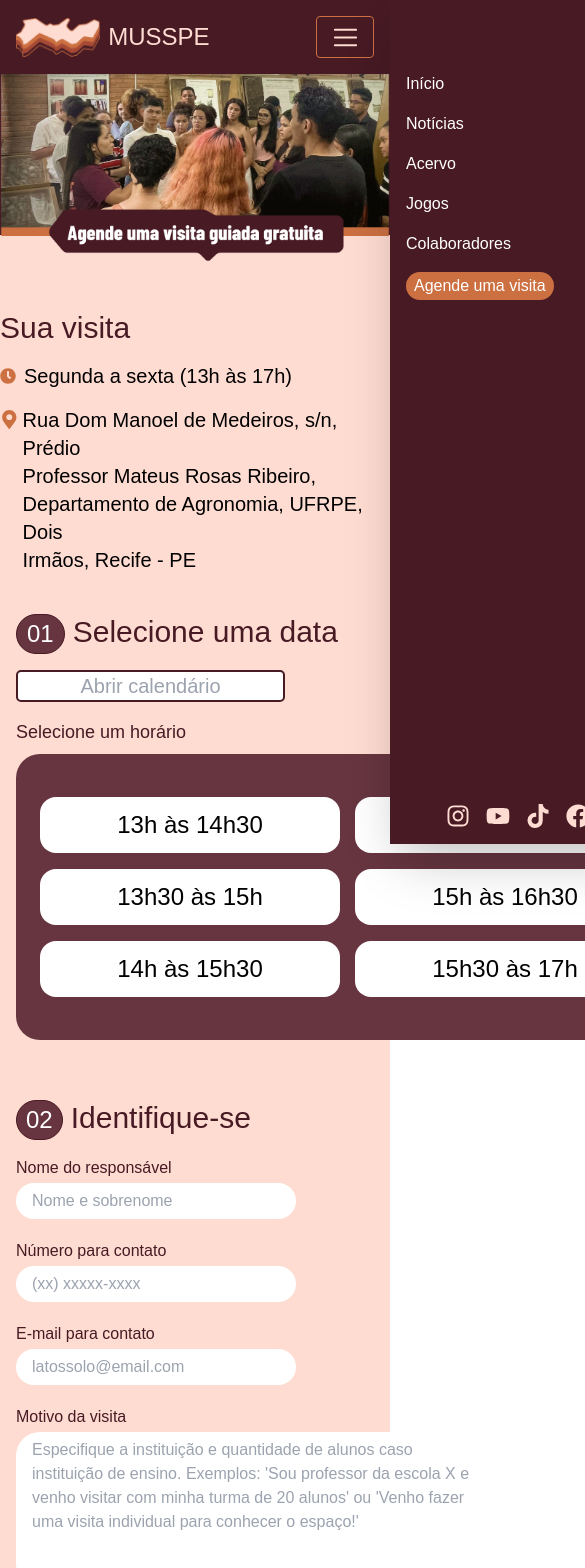
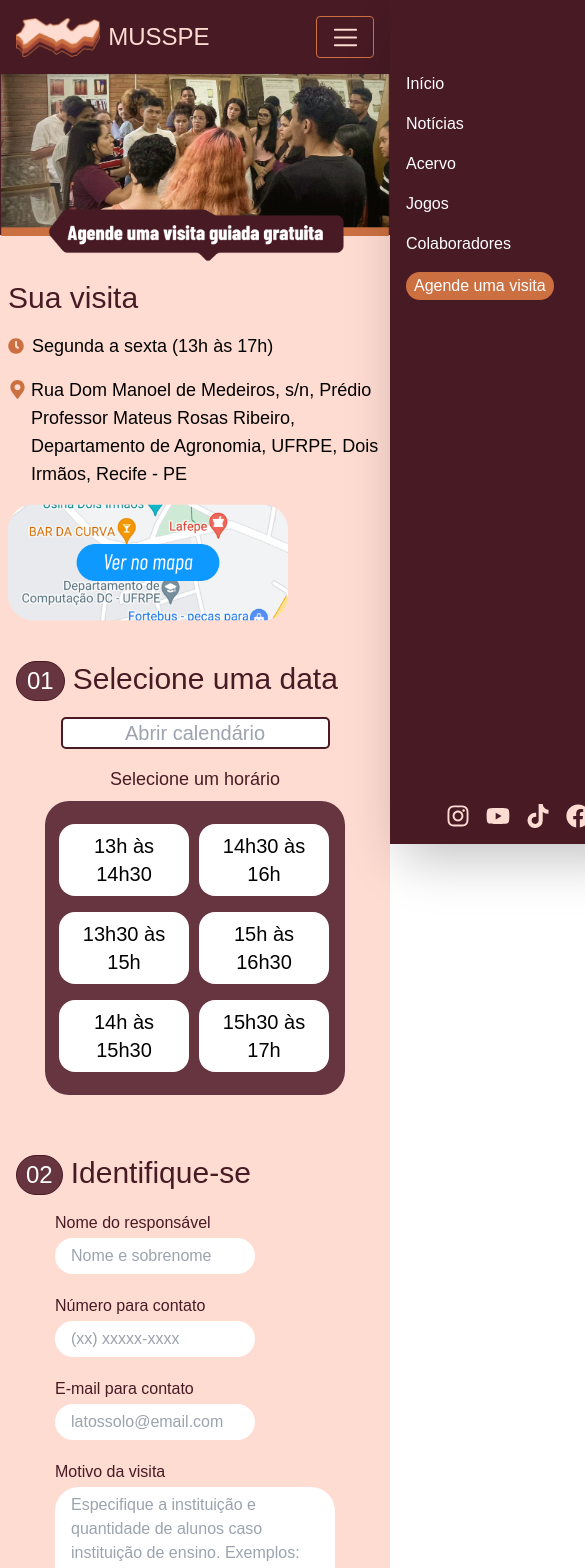
Before and after one commit to FonJava/musspe-react, a React (Vite) app: page /musspe-react/visita in a window 390 px wide. Shown: the top 1568 px of the page, 585 px wide, since content can reach past the window. Built offline with nearby package versions, Linux system fonts and the light colour scheme; a web font is replaced by a local one.

Commit message:
versão mobile

```diff
--- a/src/components/FormularioVisita.jsx
+++ b/src/components/FormularioVisita.jsx
@@ -78,9 +78,12 @@ const FormularioVisita = () => {
   };
 
   return (
-    <div>
-      <form onSubmit={handleSubmit}>
-        <span className="font-barlow-medium text-brand-dark text-3xl flex">
+    <div className="grid md:flex md:flex-col items-center">
+      <form
+        onSubmit={handleSubmit}
+        className="flex flex-col items-center md:items-start"
+      >
+        <span className="font-barlow-medium text-brand-dark text-3xl flex items-start justify-start w-full">
           <span className="mr-2 border rounded-3xl border-brand-dark bg-brand-roxo text-white text-2xl py-[3px] px-[10px] font-barlow-semibold">
             01
           </span>
@@ -96,7 +99,7 @@ const FormularioVisita = () => {
         <h2 className="font-barlow-medium text-brand-dark text-lg">
           Selecione um horário
         </h2>
-        <div className="grid grid-cols-2 bg-brand-roxo py-[35px] px-[20px] rounded-3xl mt-2 w-[670px] mb-[60px]">
+        <div className="grid grid-cols-2 bg-brand-roxo py-[15px] md:py-[35px] px-[10px] md:px-[20px] rounded-3xl mt-2 w-[300px] sm:w-[450px] md:w-[670px] mb-[60px]">
           {[
             "13h às 14h30",
             "14h30 às 16h",
@@ -110,8 +113,8 @@ const FormularioVisita = () => {
               type="button"
               className={
                 selectedTime === time
-                  ? "font-barlow text-2xl bg-brand-laranja px-2 w-[300px] rounded-2xl my-2 py-3 mx-1 text-white transition-colors duration-300"
-                  : "font-barlow text-2xl bg-white px-2 w-[300px] rounded-2xl my-2 py-3 mx-1 transition-colors duration-300"
+                  ? "font-barlow text-xl md:text-2xl  bg-brand-laranja px-2 w-[130px] sm:w-[200px] md:w-[300px] rounded-2xl my-2 py-2 md:py-3 mx-1 text-white transition-colors duration-300"
+                  : "font-barlow text-xl md:text-2xl bg-white px-2 w-[130px] sm:w-[200px] md:w-[300px] rounded-2xl my-2 py-2 md:py-3 mx-1 transition-colors duration-300"
               }
               onClick={() => handleTimeClick(time)}
             >
@@ -120,14 +123,14 @@ const FormularioVisita = () => {
           ))}
         </div>
 
-        <span className="font-barlow-medium text-brand-dark text-3xl flex">
+        <span className="font-barlow-medium text-brand-dark text-3xl flex items-start justify-start w-full">
           <span className="mr-2 border rounded-3xl border-brand-dark bg-brand-roxo text-white text-2xl py-[3px] px-[9px] font-barlow-semibold">
             02
           </span>
           <h2>Identifique-se</h2>
         </span>
 
-        <div className="grid gap-4">
+        <div className="grid gap-4 justify-center items-center">
           <p className="font-barlow-medium text-brand-dark mt-4 mb-[-13px]">
             Nome do responsável
           </p>
@@ -138,7 +141,7 @@ const FormularioVisita = () => {
             value={formData.nome}
             onChange={handleChange}
             required
-            className="w-[280px] rounded-3xl py-1.5 pl-4 text-md font-barlow"
+            className="w-[200px] md:w-[280px] rounded-3xl py-1.5 pl-4 text-md font-barlow"
           />
           <p className="font-barlow-medium text-brand-dark mt-1 mb-[-13px]">
             Número para contato
@@ -153,7 +156,7 @@ const FormularioVisita = () => {
               setFormData((prev) => ({ ...prev, telefone: val }));
             }}
             required
-            className="w-[280px] rounded-3xl py-1.5 pl-4 text-md font-barlow"
+            className="w-[200px] md:w-[280px] rounded-3xl py-1.5 pl-4 text-md font-barlow"
             pattern="[0-9()\-\s]{10,20}"
             maxLength={20}
             inputMode="text"
@@ -168,7 +171,7 @@ const FormularioVisita = () => {
             value={formData.email}
             onChange={handleChange}
             required
-            className="w-[280px] rounded-3xl py-1.5 pl-4 text-md font-barlow"
+            className="w-[200px] md:w-[280px] rounded-3xl py-1.5 pl-4 text-md font-barlow"
             pattern="^[^@\s]+@[^@\s]+\.[^@\s]+$"
             title="Digite um e-mail válido (deve conter @ e .)"
           />
@@ -182,7 +185,7 @@ const FormularioVisita = () => {
             value={formData.motivo}
             onChange={handleChange}
             required
-            className="w-[470px] rounded-3xl py-1.5 px-4 text-md font-barlow resize-none"
+            className="w-[280px] md:w-[470px] rounded-3xl py-1.5 px-4 text-md font-barlow resize-none"
           />
         </div>
 
@@ -194,7 +197,7 @@ const FormularioVisita = () => {
           >
             Confirmar agendamento
           </button>
-          <p className="font-barlow-italic text-brand-laranja w-[280px]">
+          <p className="font-barlow-italic text-brand-laranja w-[50%] md:w-[280px]">
             *Após agendar a visita entraremos em contato para a confirmação do
             agendamento próximo à data da sua visita!
           </p>
--- a/src/pages/Visita/Visita.jsx
+++ b/src/pages/Visita/Visita.jsx
@@ -67,8 +67,8 @@ export default function Visita() {
         />
       </section>
       <section className="bg-brand-bege">
-        <div className="flex pt-[100px] font-barlow-italic text-xl w-[670px] mx-auto items-center">
-          <div className="w-[415px] text-start">
+        <div className="md:pl-0 pl-2 md:flex pt-[70px] md:pt-[100px] font-barlow-italic text-lg sm:text-xl md:w-[670px] mx-auto items-center">
+          <div className="md:w-[415px] text-start">
             <h2 className="font-barlow-bold text-brand-dark text-3xl mt-[-25px] lg:mt-0">
               Sua visita
             </h2>
@@ -93,7 +93,7 @@ export default function Visita() {
           <a href="https://maps.app.goo.gl/DzJmnuAaG8ijhjwm6">
             <img
               src={imagemMaps}
-              className="w-[280px]"
+              className="w-[280px] md:mt-0 mt-4 sm:mx-auto"
               alt="Localização no Google Maps"
             />
           </a>
```
